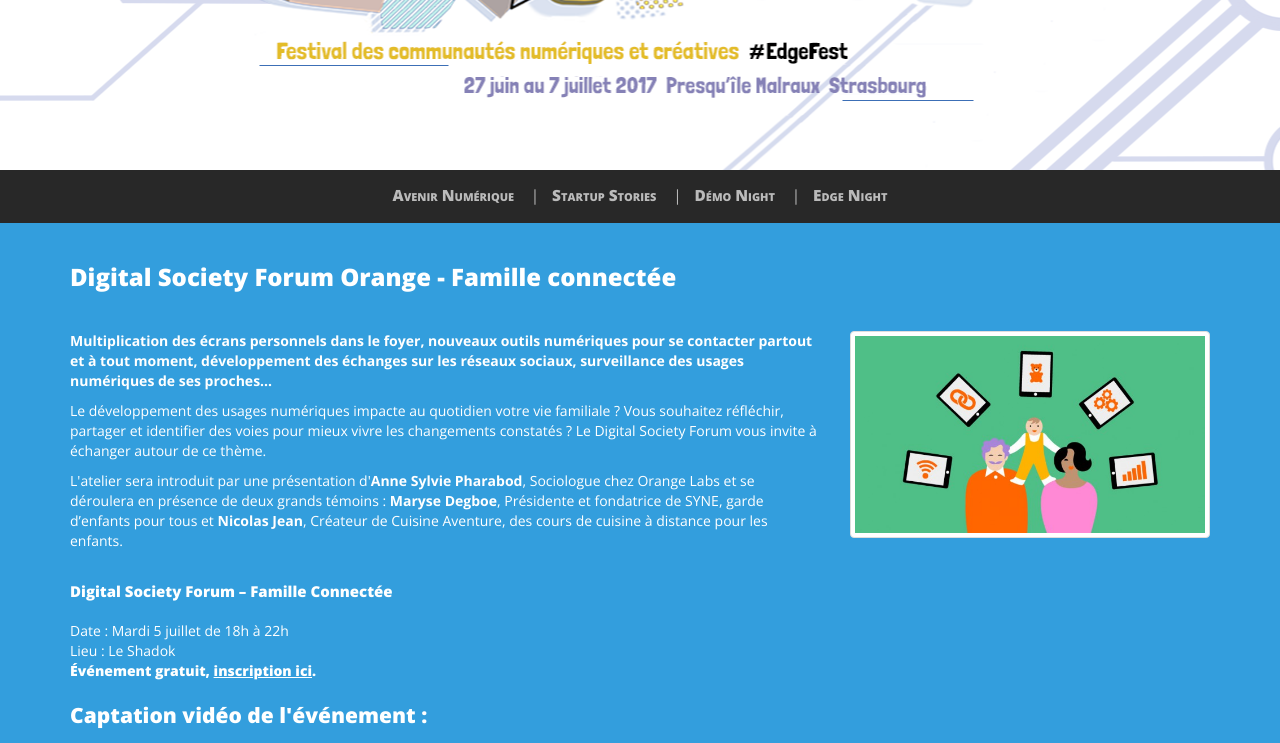
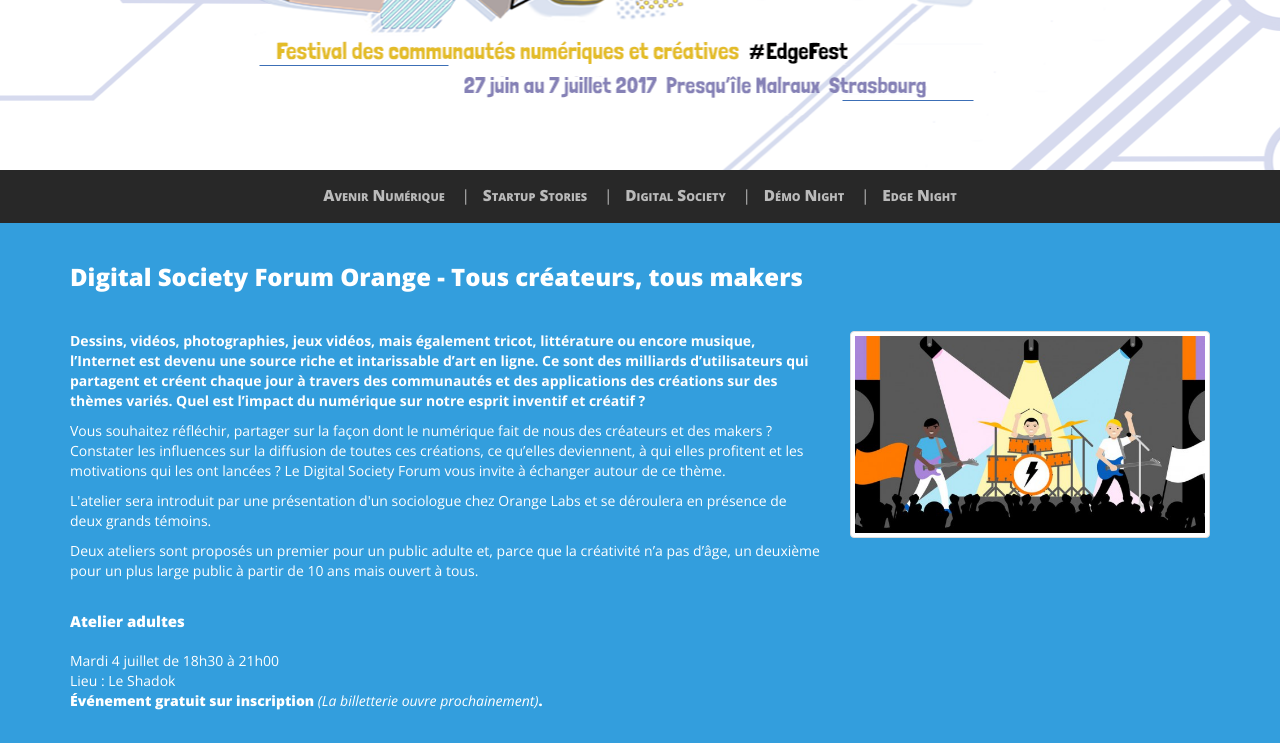
Before and after one commit to AlsaceDigitale/www.edgefest.fr-2019-temporary, a Jekyll site: the page built from digitalforum.html, in a window 1280 px wide and 1400 px high, scrolled down 210 px. Shown: the top 743 px of the window. Built offline with Jekyll 4.4.1, drawn with Linux system fonts in a browser that asks for light colours; nearby versions of some CDN libraries; some web fonts are replaced; some of the changed text lies outside the part shown.

Commit message:
avenir numerique + dsf

```diff
--- a/_includes/avenirnumerique.html
+++ b/_includes/avenirnumerique.html
@@ -19,7 +19,7 @@
 
       </div>
       <div class="col-md-4">
-        <!--<img src="img/demodebat.jpg" alt="demo debat" class="thumbnail" style="max-width: 100%;" />-->
+        <img src="img/avenirnumerique.jpg" alt="demo debat" class="thumbnail" style="max-width: 100%;" />
       </div>
     </div>
   </div>
--- a/_includes/digitalforum.html
+++ b/_includes/digitalforum.html
@@ -2,32 +2,34 @@
   <div class="container">
     <div class="row">
       <div class="col-xs-12">
-        <h2>Digital Society Forum Orange - Famille connectée</h2>
+        <h2>Digital Society Forum Orange - Tous créateurs, tous makers</h2>
       </div>
     </div>
     <div class="row">
       <div class="col-md-8">
         <p class="concept" style="font-weight: bold;">
-          Multiplication des écrans personnels dans le foyer, nouveaux outils numériques pour se contacter partout et à tout moment, développement des échanges sur les réseaux sociaux, surveillance des usages numériques de ses proches...
+          Dessins, vidéos, photographies, jeux vidéos, mais également tricot, littérature ou encore musique, l’Internet est devenu une source riche et intarissable d’art en ligne. Ce sont des milliards d’utilisateurs qui partagent et créent chaque jour à travers des communautés et des applications des créations sur des thèmes variés. Quel est l’impact du numérique sur notre esprit inventif et créatif ?
         </p>
         <p class="concept">
-          Le développement des usages numériques impacte au quotidien votre vie familiale ? Vous souhaitez réfléchir, partager et identifier des voies pour mieux vivre les changements constatés ? Le Digital Society Forum vous invite à échanger autour de ce thème.
+          Vous souhaitez réfléchir, partager sur la façon dont le numérique fait de nous des créateurs et des makers ? Constater les influences sur la diffusion de toutes ces créations, ce qu’elles deviennent, à qui elles profitent et les motivations qui les ont lancées ? Le Digital Society Forum vous invite à échanger autour de ce thème.
         </p>
         <p class="concept">
-          L'atelier sera introduit par une présentation d'<strong>Anne Sylvie Pharabod</strong>, Sociologue chez Orange Labs et se déroulera en présence de deux grands témoins : <strong>Maryse Degboe</strong>, Présidente et fondatrice de SYNE, garde d’enfants pour tous et <strong>Nicolas Jean</strong>, Créateur de Cuisine Aventure, des cours de cuisine à distance pour les enfants.
+          L'atelier sera introduit par une présentation d'un sociologue chez Orange Labs et se déroulera en présence de deux grands témoins.
         </p>
-        <h3 style="font-size: 15px;margin-top:30px;">Digital Society Forum – Famille Connectée</h3>
-        <p class="date">Date : Mardi 5 juillet de 18h à 22h</p>
+        <p class="concept">
+          Deux ateliers sont proposés un premier pour un public adulte et, parce que la créativité n’a pas d’âge, un deuxième pour un plus large public à partir de 10 ans mais ouvert à tous.
+        </p>
+        <h3 style="font-size: 15px;margin-top:30px;">Atelier adultes</h3>
+        <p class="date">Mardi 4 juillet de 18h30 à 21h00</p>
         <p class="venue">Lieu : Le Shadok</p>
-        <p class="type">Événement gratuit, <a href="http://digital-society-forum.orange.com/fr/les-rencontres/la-famille-connectee" target="_blank">inscription ici</a>.</p>
-        <h3>Captation vidéo de l'événement :</h3>
-        <iframe width="560" height="315" src="https://www.youtube.com/embed/f1ilo68mfow" frameborder="0" allowfullscreen></iframe><br>
+        <p class="type">Événement gratuit sur inscription <i style="font-weight: normal">(La billetterie ouvre prochainement)</i><!--<a href="http://digital-society-forum.orange.com/fr/les-rencontres/la-famille-connectee" target="_blank">inscription ici</a>-->.</p>
+        <!--<h3>Captation vidéo de l'événement :</h3>
+        <iframe width="560" height="315" src="https://www.youtube.com/embed/f1ilo68mfow" frameborder="0" allowfullscreen></iframe><br>-->
 
-        <h3 style="font-size: 15px;margin-top:30px;">Gouter philosophique -  Famille Connectée</h3>
-        <p class="date">Date : Mercredi 6 juillet de 15h à 17h</p>
+        <h3 style="font-size: 15px;margin-top:30px;">Atelier jeunes et adultes</h3>
+        <p class="date">Date : Mercredi 5 juillet de 15h00 à 17h00</p>
         <p class="venue">Lieu : Le Shadok</p>
-        <p class="type">Événement gratuit, <a href="http://digital-society-forum.orange.com/fr/les-rencontres/atelier-jeunes-sur-la-famille-connectee-rendez-vous-le-6-juillet-a-strasbourg
-" target="_blank">inscription ici</a>.</p>
+        <p class="type">Événement gratuit sur inscription <i style="font-weight: normal">(La billetterie ouvre prochainement)</i><!--<a href="http://digital-society-forum.orange.com/fr/les-rencontres/la-famille-connectee" target="_blank">inscription ici</a>-->.</p>
       </div>
       <div class="col-md-4">
         <div class="thumbnail">
--- a/digitalforum.html
+++ b/digitalforum.html
@@ -1,9 +1,9 @@
 ---
 layout: default
-title: "Digital Society Forum Orange - Mardi 5 et Mercredi 6 juillet | EdgeFest 2016"
-share: "Digital Society  Forum Orange, Mardi 5 et Mercredi 6 juillet à Strasbourg #EdgeFest"
+title: "Digital Society Forum Orange - Mardi 4 et Mercredi 5 juillet | EdgeFest 2016"
+share: "Digital Society Forum Orange, Mardi 4 et Mercredi 5 juillet à Strasbourg #EdgeFest"
 facebook_image: "http://www.edgefest.fr/img/digitalforum.jpg"
-facebook_description: "Deux ateliers organisés dans le cadre du festival EdgeFest. La surabondance d’information et la multiplication des sollicitations par le biais des objets connectés toujours plus nombreux qui nous entourent posent des questions..."
+facebook_description: "Deux ateliers organisés dans le cadre du festival EdgeFest. Vous souhaitez réfléchir, partager sur la façon dont le numérique fait de nous des créateurs et des makers ? Le Digital Society Forum vous invite à échanger autour de ce thème."
 ---
 
 {% include digitalforum.html %}
```
Also changed, not shown: _includes/nav.html (+4 -5 lines), img/avenirnumerique.jpg (added), img/digitalforum.jpg.
